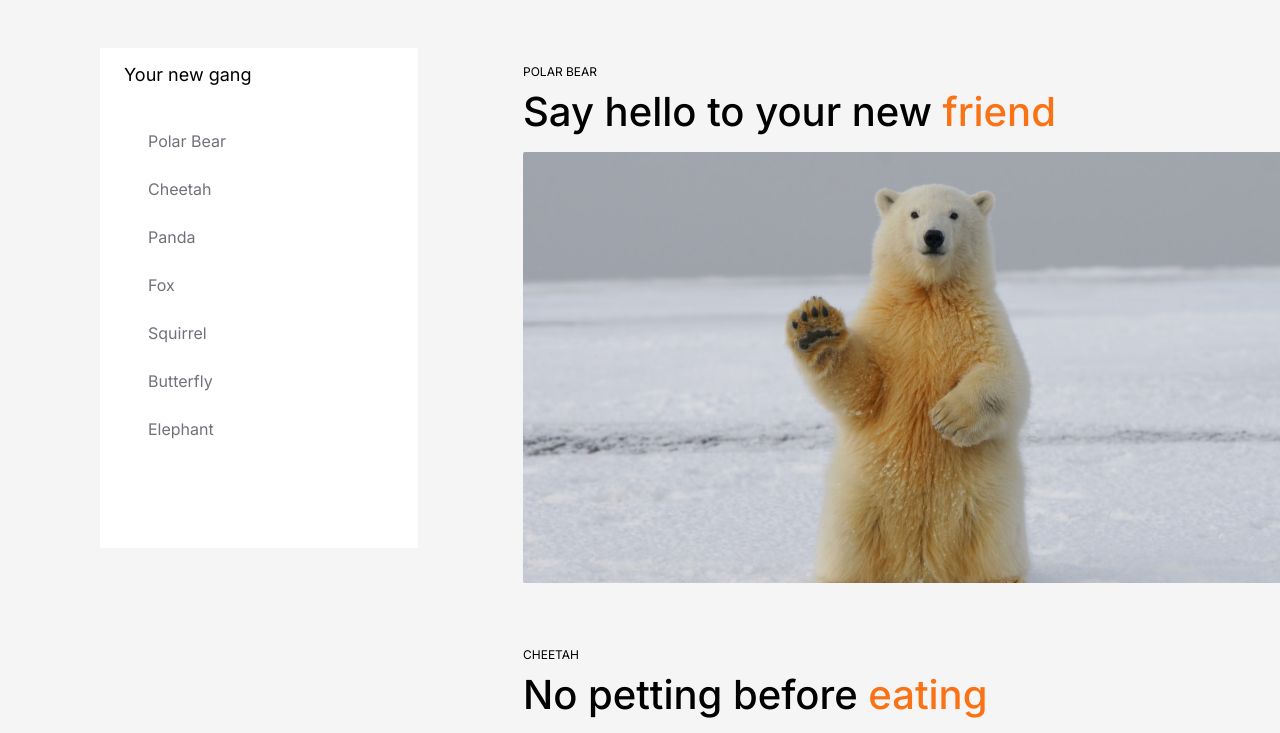
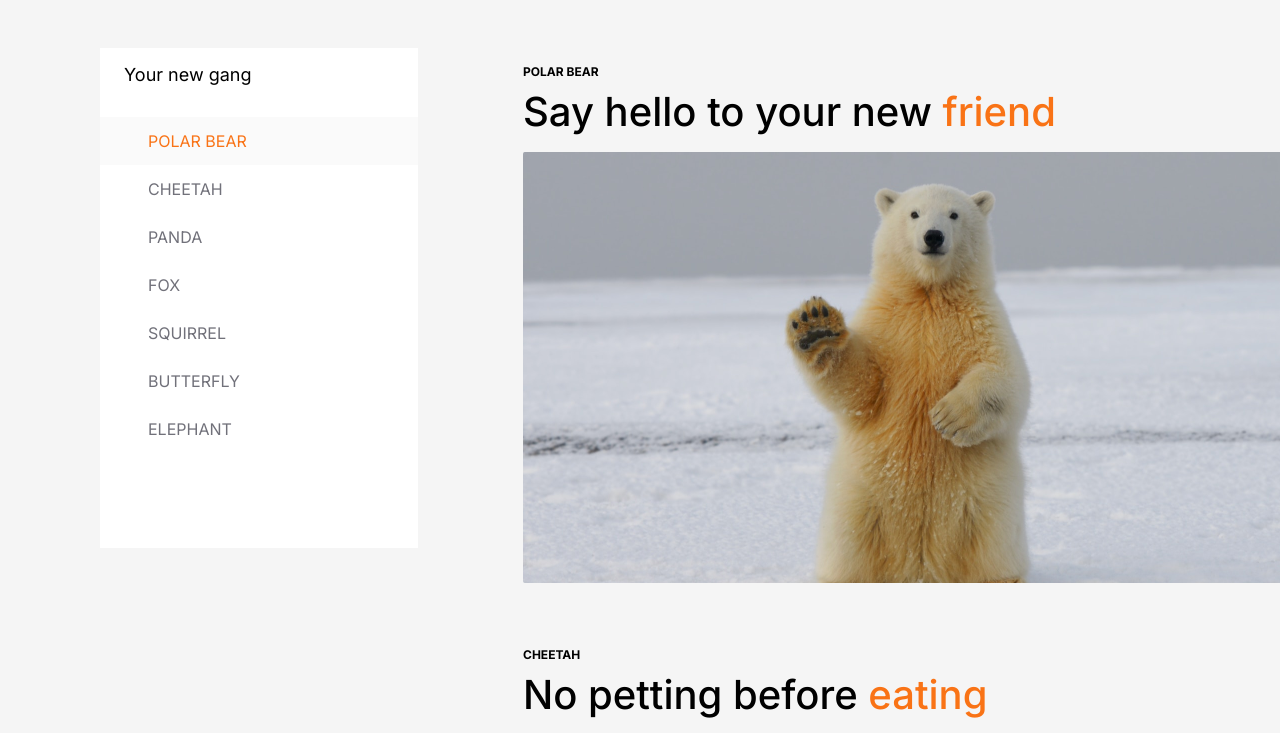
Before and after one commit to annakoruc/js-trainee-recruitment, a Next.js app: page / in a window 1280 px wide. Shown: the top 733 px of the page. Built offline with nearby package versions, Linux system fonts and the light colour scheme.

Commit message:
add hooks to change class when scroll into view

```diff
--- a/src/components/AnimalCard.tsx
+++ b/src/components/AnimalCard.tsx
@@ -2,6 +2,7 @@ import React from "react";
 import Image from "next/image";
 
 import styles from "../styles/componentsStyle/AnimalCard.module.css";
+import { Heading } from "./Heading";
 
 type CardProps = {
   animal: string;
@@ -14,7 +15,7 @@ export const AnimalCard = ({ animal, text, src, id }: CardProps) => {
   return (
     <div className={styles.card} id={id}>
       <main>
-        <p>{animal.toUpperCase()}</p>
+        <Heading as="h2">{animal.toUpperCase()}</Heading>
         {text}
       </main>
       <Image src={src} width={817} height={431} alt={animal} />
--- /dev/null
+++ b/src/components/Heading.tsx
@@ -0,0 +1,22 @@
+const getId = (children: string) => {
+  return children
+    .split("")
+    .map((word) => word.toLowerCase())
+    .join("");
+};
+
+type HeadingProps = { children: string; as: "h2"; id?: string };
+
+export const Heading = ({
+  children,
+  id,
+  as: Element,
+  ...props
+}: HeadingProps) => {
+  const theId = id ?? getId(children);
+  return (
+    <Element id={theId} {...props}>
+      {children}
+    </Element>
+  );
+};
--- a/src/components/SideBar.tsx
+++ b/src/components/SideBar.tsx
@@ -1,40 +1,32 @@
-import React, { useRef, useState } from "react";
-import { useRouter } from "next/router";
+import { useEffect, useRef, useState } from "react";
+import useHeadings from "@/hooks/useHeadings";
+import useScrollSpy from "@/hooks/useScrollSpy";
 
 import styles from "../styles/componentsStyle/Sidebar.module.css";
 
-const navList = [
-  { name: "Polar Bear", id: "#bear" },
-  { name: "cheetah", id: "#cheetah" },
-  { name: "panda", id: "#panda" },
-  { name: "fox", id: "#fox" },
-  { name: "squirrel", id: "#squirrel" },
-  { name: "butterfly", id: "#butterfly" },
-  { name: "elephant", id: "#elephant" },
-];
-
 export const SideBar = () => {
-  const [selectedLink, setSelectedLink] = useState("");
-  let router = useRouter();
+  const headings = useHeadings();
+  const activeId = useScrollSpy(
+    headings.map(({ id }) => id),
+    { rootMargin: "0% 0% -25% 0%" }
+  );
 
   return (
     <nav className={styles.sidebar}>
       <p>Your new gang</p>
       <ul>
-        {navList.map((val, key) => {
+        {headings.map((val) => {
           return (
             <li
-              className={`row ${selectedLink === val.id ? "active_link" : ""}`}
-              key={key}
+              key={val.id}
+              className={activeId === val.id ? "active_link" : ""}
               onClick={() => {
-                setSelectedLink(val.id);
-
                 document
-                  .querySelector(val.id)!
+                  .getElementById(val.id)!
                   .scrollIntoView({ behavior: "smooth" });
               }}
             >
-              {val.name}
+              {val.text}
             </li>
           );
         })}
--- /dev/null
+++ b/src/hooks/useHeadings.ts
@@ -0,0 +1,21 @@
+import { useEffect, useState } from "react";
+
+type HeadingType = { id: string; text: string; level: number };
+
+const useHeadings = () => {
+  const [headings, setHeadings] = useState<HeadingType[]>([]);
+
+  useEffect(() => {
+    const elements = Array.from(document.querySelectorAll("h2"))
+      .filter((el) => el.id)
+      .map((element) => ({
+        id: element.id,
+        text: element.textContent ?? "",
+        level: Number(element.tagName.substring(1)),
+      }));
+    setHeadings(elements);
+  }, []);
+  return headings;
+};
+
+export default useHeadings;
--- /dev/null
+++ b/src/hooks/useScrollSpy.ts
@@ -0,0 +1,28 @@
+import { useEffect, useRef, useState } from "react";
+
+const useScrollSpy = (ids: string[], options: IntersectionObserverInit) => {
+  const [activeId, setActiveId] = useState<string>();
+  const observer = useRef<IntersectionObserver>();
+
+  useEffect(() => {
+    const elements = ids.map((id) => document.getElementById(id));
+
+    observer.current?.disconnect();
+    observer.current = new IntersectionObserver((entries) => {
+      entries.forEach((entry) => {
+        if (entry?.isIntersecting) {
+          setActiveId(entry.target.id);
+        }
+      });
+    }, options);
+    elements.forEach((el) => {
+      if (el) {
+        observer.current?.observe(el);
+      }
+    });
+    return () => observer.current?.disconnect();
+  }, [ids, options]);
+  return activeId;
+};
+
+export default useScrollSpy;
--- a/src/styles/componentsStyle/AnimalCard.module.css
+++ b/src/styles/componentsStyle/AnimalCard.module.css
@@ -11,7 +11,7 @@
   margin: 0;
 }
 
-.card p {
+.card h2 {
   font-size: 12px;
   margin: 0;
 }
```
Also changed, not shown: src/config/paths.ts (deleted, +0 -10 lines).
